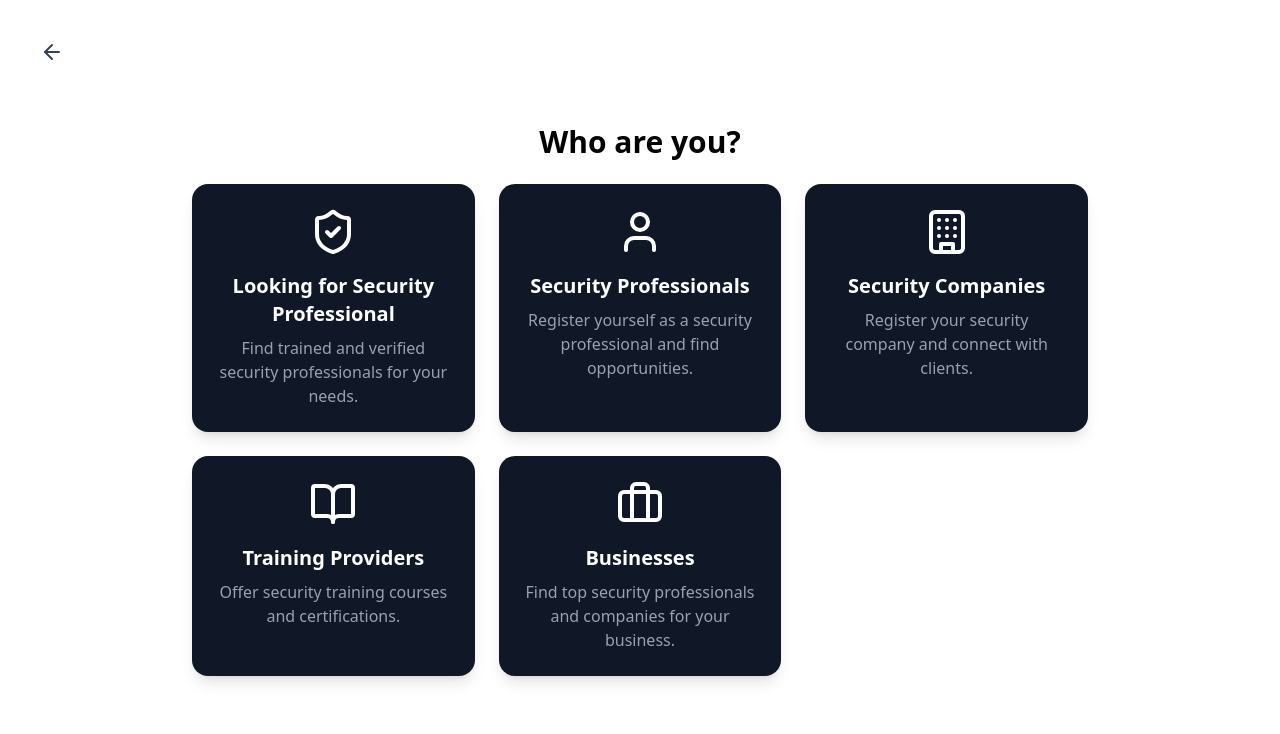
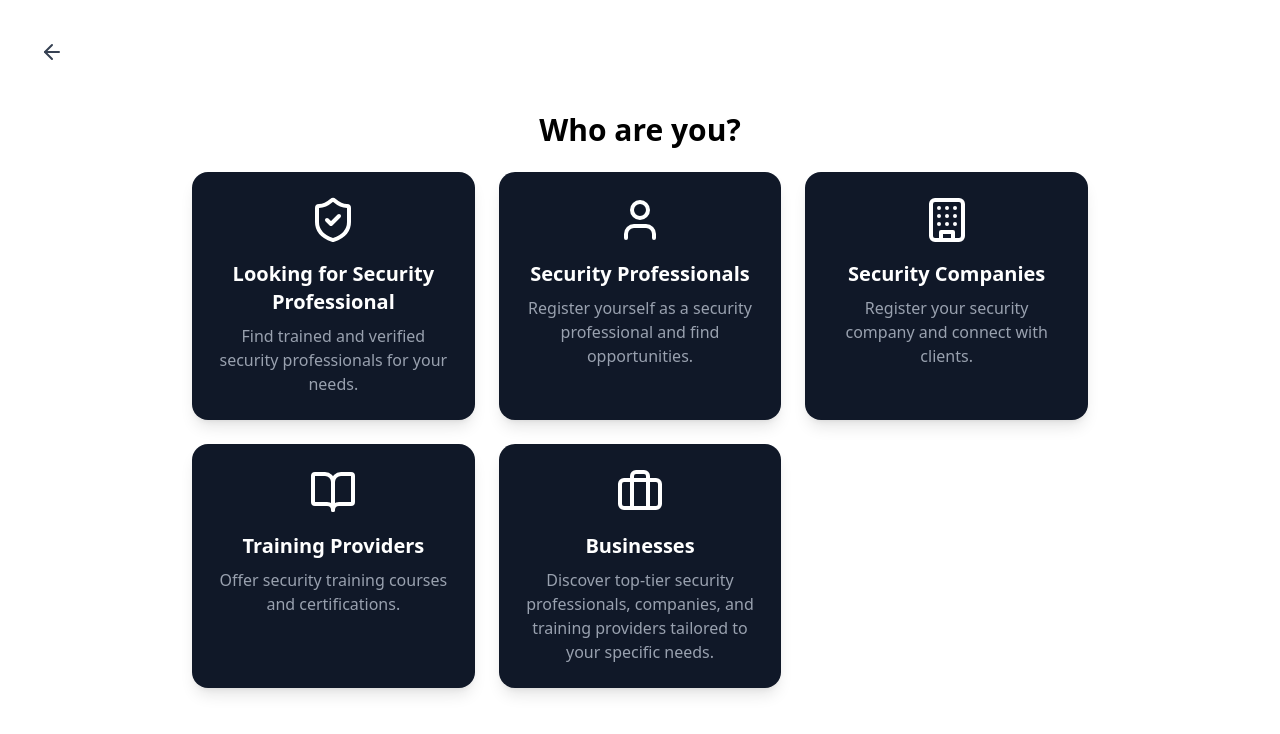
Before and after one commit to HamadAliMughal/FindMySecurity-Web, a Next.js app in the folder findmysecurity/: page /signup in a window 1280 px wide. Shown: the top 734 px of the page. Built offline with nearby package versions, Linux system fonts and the light colour scheme.

Commit message:
Business Card and Font Style Fixed

```diff
--- a/findmysecurity/src/app/globals.css
+++ b/findmysecurity/src/app/globals.css
@@ -3,6 +3,17 @@
 @tailwind components;
 @tailwind utilities;
 
+*{
+  font-family:
+  ui-sans-serif
+  system-ui
+  sans-serif
+  "Apple Color Emoji"
+  "Segoe UI Emoji"
+  "Segoe UI Symbol"
+  "Noto Color Emoji"
+
+}
 
 .input-field {
   @apply w-full px-4 py-3 border rounded-lg bg-gray-100 focus:outline-none focus:ring-2 focus:ring-blue-400;
--- a/findmysecurity/src/sections/Navbar_Menus/DynamicDropdown.tsx
+++ b/findmysecurity/src/sections/Navbar_Menus/DynamicDropdown.tsx
@@ -71,7 +71,7 @@ const DynamicDropdown: React.FC<DropdownProps> = ({ jsonFile, title, basePath })
                 className="block w-full text-left px-4 py-2 hover:bg-gray-200 flex justify-between items-center"
                 onClick={(e) => handleCategoryClick(category.id, e)}
               >
-                {category.title} <ChevronRight className="h-5 w-5" />
+                {category.title} <ChevronRight className="h-5 w-5 ml-1" />
               </button>
 
               {openSubDropdown === category.id && (
--- a/findmysecurity/src/sections/Navbar_Menus/MobileResourcesDropdown.tsx
+++ b/findmysecurity/src/sections/Navbar_Menus/MobileResourcesDropdown.tsx
@@ -3,12 +3,12 @@ import Link from "next/link";
 import { ChevronDown } from "lucide-react";
 
 const whatWeDo = [
+  { title: "Our Purpose", id: "our-purpose", link: "/our-purpose" },
+  { title: "Our Values", id: "our-values", link: "/our-values" },
+  { title: "Who We Are", id: "who-we-are", link: "/who-we-are" },
   { title: "What we do", id: "what-we-do", link: "/what-we-do" },
-  { title: "Our Company", id: "our-company", link: "/our-company" },
-  { title: "Sustainability", id: "sustainability", link: "/sustainability" },
-  { title: "News & Events", id: "news-events", link: "/news-events" },
-  { title: "Careers", id: "careers", link: "/careers" },
-  { title: "Investors", id: "investors", link: "/investors" },
+  { title: "Contact US ", id: "contact-us ", link: "/contact-us" },
+  { title: "Customer Service", id: "customers-service", link: "/customers-service" },
 ];
 
 const MobileResourcesDropdown = () => {
--- a/findmysecurity/src/sections/Navbar_Menus/ResourcesDropdown.tsx
+++ b/findmysecurity/src/sections/Navbar_Menus/ResourcesDropdown.tsx
@@ -2,13 +2,14 @@ import { useState, useRef, useEffect } from "react";
 import Link from "next/link";
 import { ChevronDown } from "lucide-react";
 
+
 const whatWeDo = [
+  { title: "Our Purpose", id: "our-purpose", link: "/our-purpose" },
+  { title: "Our Values", id: "our-values", link: "/our-values" },
+  { title: "Who We Are", id: "who-we-are", link: "/who-we-are" },
   { title: "What we do", id: "what-we-do", link: "/what-we-do" },
-  { title: "Our Company", id: "our-company", link: "/our-company" },
-  { title: "Sustainability", id: "sustainability", link: "/sustainability" },
-  { title: "News & Events", id: "news-events", link: "/news-events" },
-  { title: "Careers", id: "careers", link: "/careers" },
-  { title: "Investors", id: "investors", link: "/investors" },
+  { title: "Contact US ", id: "contact-us ", link: "/contact-us" },
+  { title: "Customer Service", id: "customers-service", link: "/customers-service" },
 ];
 
 const ResourcesDropdown = () => {
--- a/findmysecurity/src/sections/components/registration/WhoAreWe.tsx
+++ b/findmysecurity/src/sections/components/registration/WhoAreWe.tsx
@@ -10,7 +10,7 @@ const options = [
   { id: 3, title: "Security Professionals", icon: User, description: "Register yourself as a security professional and find opportunities." },
   { id: 5, title: "Security Companies", icon: Building, description: "Register your security company and connect with clients." },
   { id: 6, title: "Training Providers", icon: BookOpen, description: "Offer security training courses and certifications." },
-  { id: 7, title: "Businesses", icon: Briefcase, description: "Find top security professionals and companies for your business." },
+  { id: 7, title: "Businesses", icon: Briefcase, description: "Discover top-tier security professionals, companies, and training providers tailored to your specific needs." },
 ];
 
 export default function RegistrationSelector() {
```
